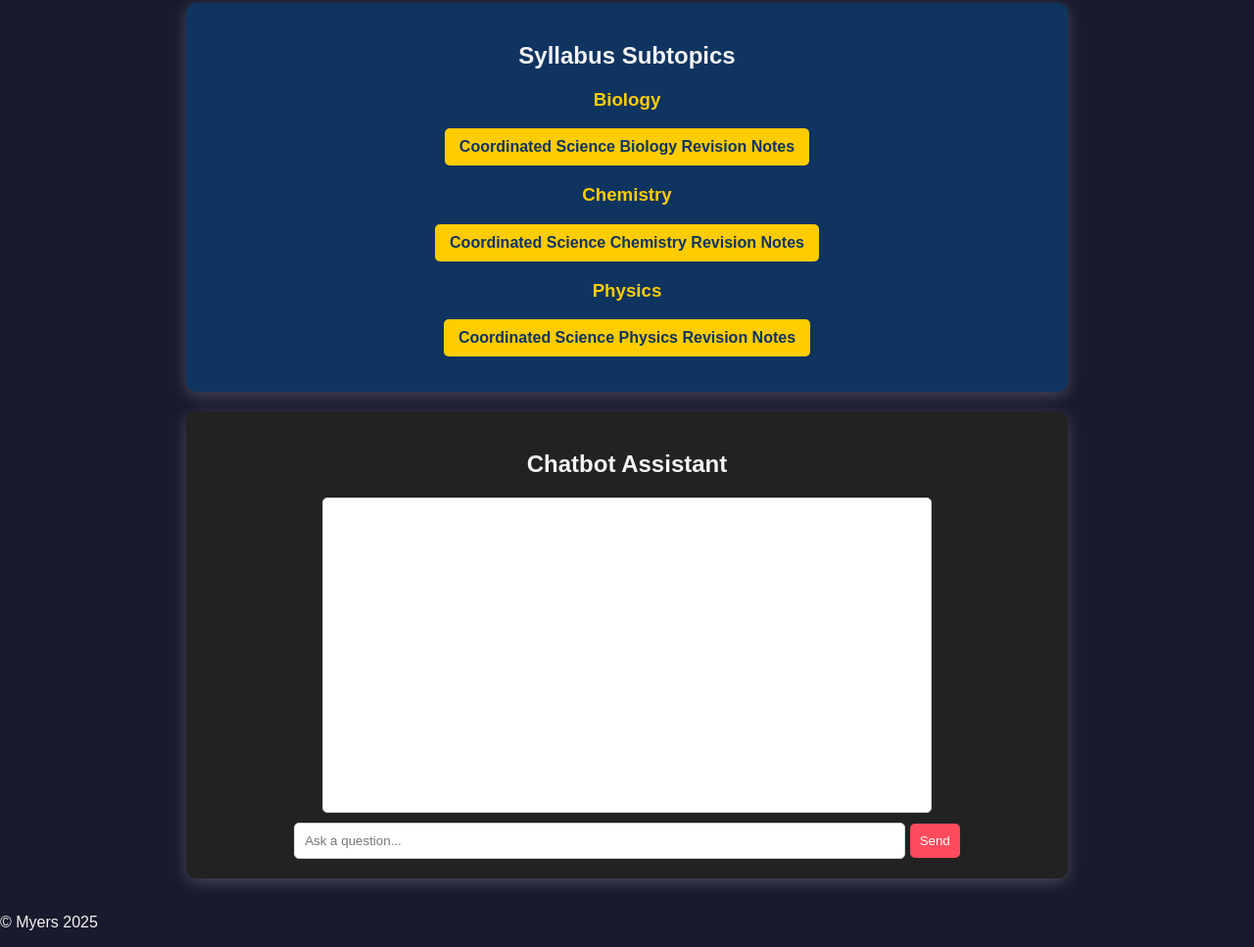
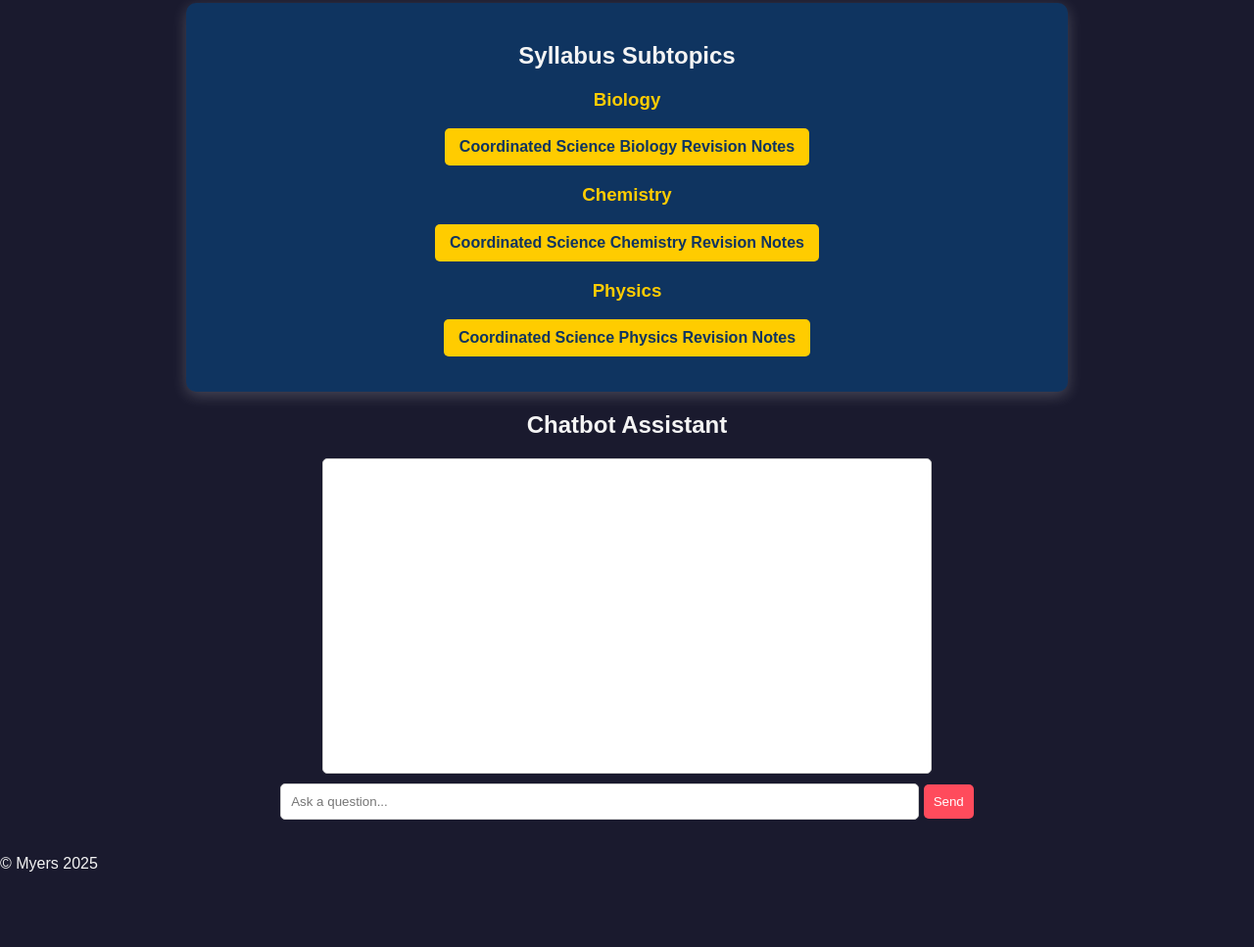
Before and after one commit to APbio2025/cosci, a website: page index.html in a window 1280 px wide. Shown: the part 242-1209 px from the top of the page at 98% size. After the commit the page ends 1149 px from the top, so only its background shows below. Drawn offline with Linux system fonts and the light colour scheme.

Commit message:
Add files via upload

```diff
--- a/index.html
+++ b/index.html
@@ -37,13 +37,13 @@
             <p><a href="https://www.savemyexams.com/igcse/science/cie/co-ordinated-sciences-double-award/23/physics/revision-notes/" target="_blank">Coordinated Science Physics Revision Notes</a></p>
         </section>
 
-        <!-- Chatbot Section -->
-        <section id="chatbot">
-            <h2>Chatbot Assistant</h2>
-            <div id="chatbox"></div>
-            <input type="text" id="userInput" placeholder="Ask a question...">
-            <button onclick="sendMessage()">Send</button>
-        </section>
+        <!-<section id="chatbot">
+    <h2>Chatbot Assistant</h2>
+    <div id="chatbox"></div>
+    <input type="text" id="userInput" placeholder="Ask a question...">
+    <button id="sendButton">Send</button>
+</section>
+
     </main>
 
     <footer>
```
